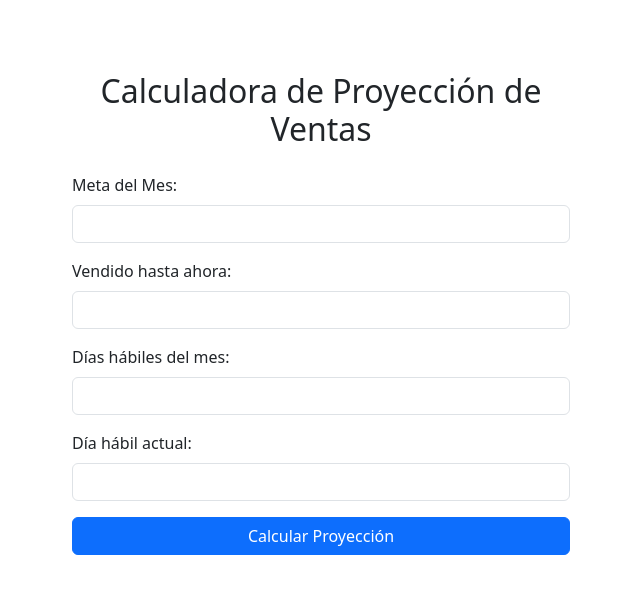
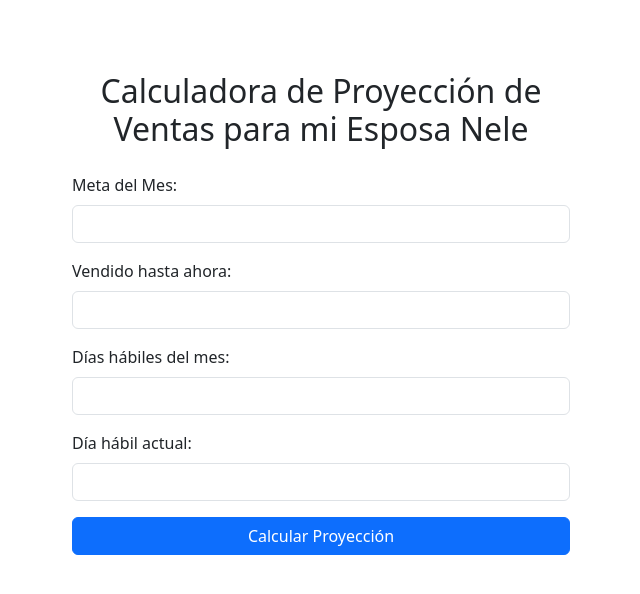
Before and after one commit to JavieSanchezB/proyventas, a plain HTML site: page index.html in a window 1280 px wide. Shown: the whole page, without its empty margins (319-959 px from the left). Drawn offline with nearby package versions, Linux system fonts and the light colour scheme.

Commit message:
first commit

```diff
--- a/index.html
+++ b/index.html
@@ -15,7 +15,7 @@
   <div class="row justify-content-center mt-5">
     <div class="col-md-6">
       <div class="calculator p-4">
-        <h2 class="text-center mb-4">Calculadora de Proyección de Ventas</h2>
+        <h2 class="text-center mb-4">Calculadora de Proyección de Ventas para mi Esposa Nele</h2>
         <div class="mb-3">
           <label for="meta" class="form-label">Meta del Mes:</label>
           <input type="number" class="form-control" id="meta" step="any">
```
